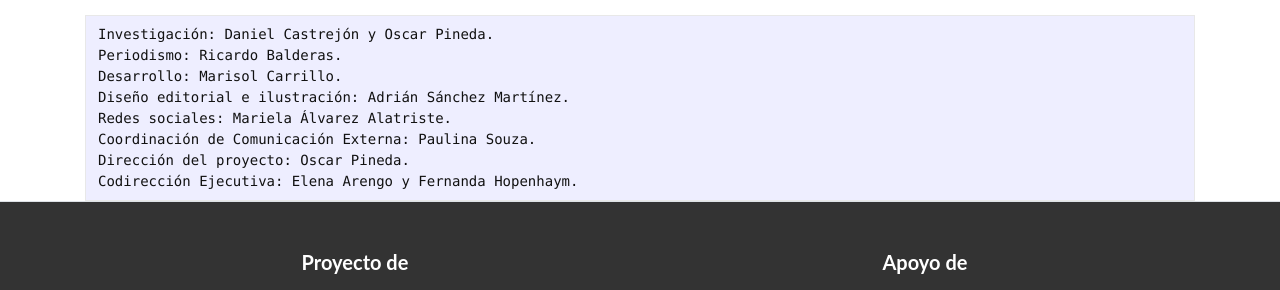
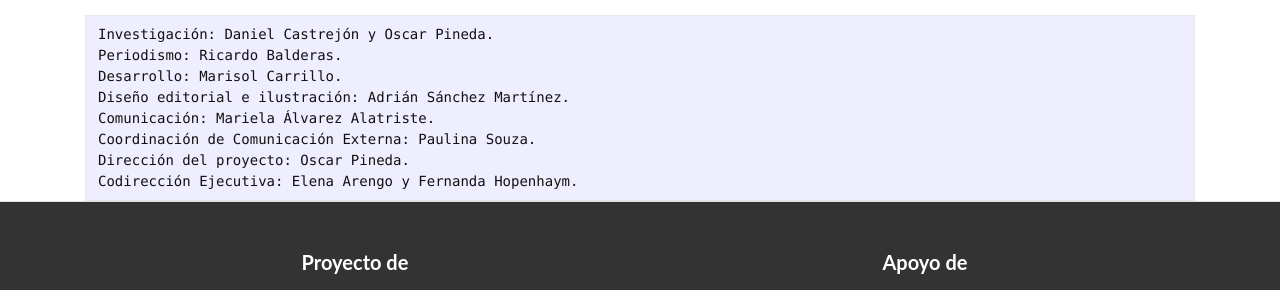
Before and after one commit to ProjectPODER/futurosinmundo, a Jekyll site: the page built from 7-about.md, in a window 1280 px wide and 967 px high. Shown: the part 537-827 px from the top of the window. Built offline with Jekyll 4.4.1, drawn with Linux system fonts in a browser that asks for light colours.

Commit message:
Update 7-about.md

```diff
--- a/7-about.md
+++ b/7-about.md
@@ -23,7 +23,7 @@ Futuro sin Mundo
     Periodismo: Ricardo Balderas.
     Desarrollo: Marisol Carrillo.
     Diseño editorial e ilustración: Adrián Sánchez Martínez.
-    Redes sociales: Mariela Álvarez Alatriste.
+    Comunicación: Mariela Álvarez Alatriste.
     Coordinación de Comunicación Externa: Paulina Souza.
     Dirección del proyecto: Oscar Pineda.
     Codirección Ejecutiva: Elena Arengo y Fernanda Hopenhaym.
```
